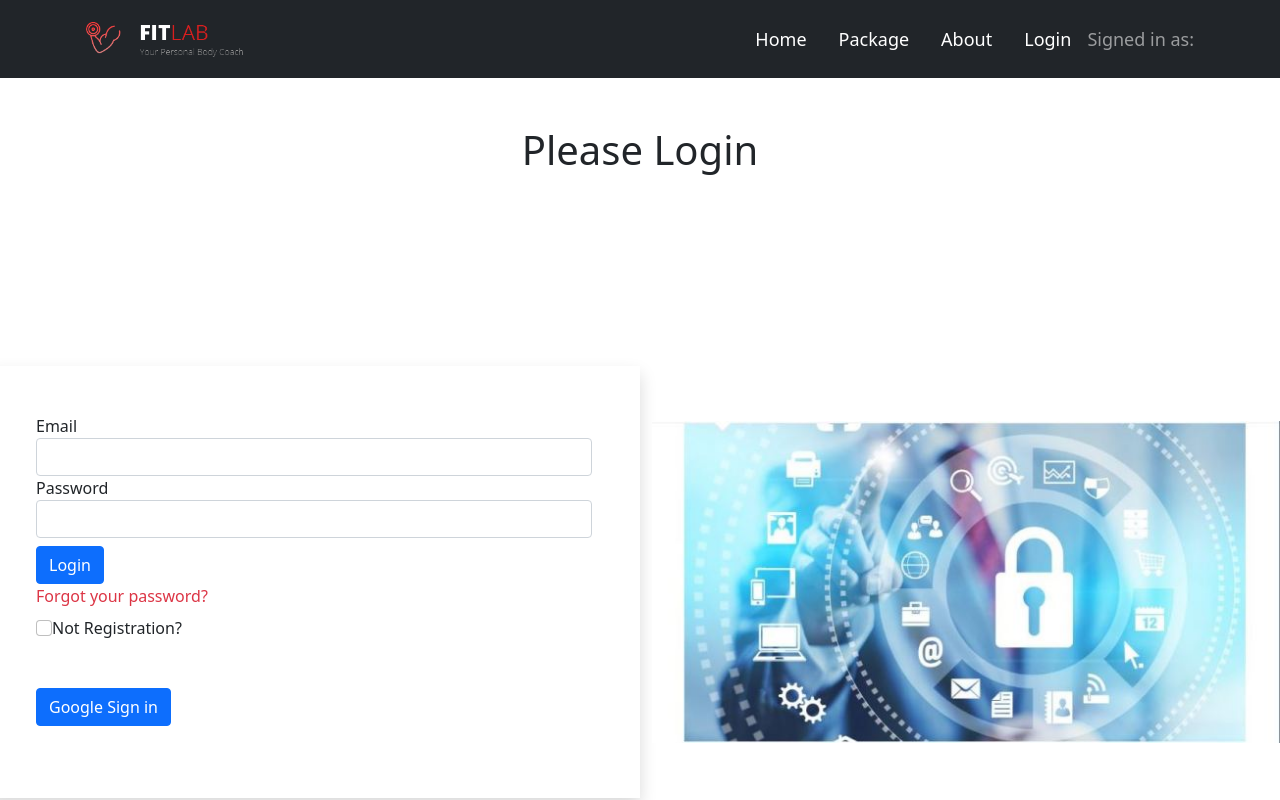
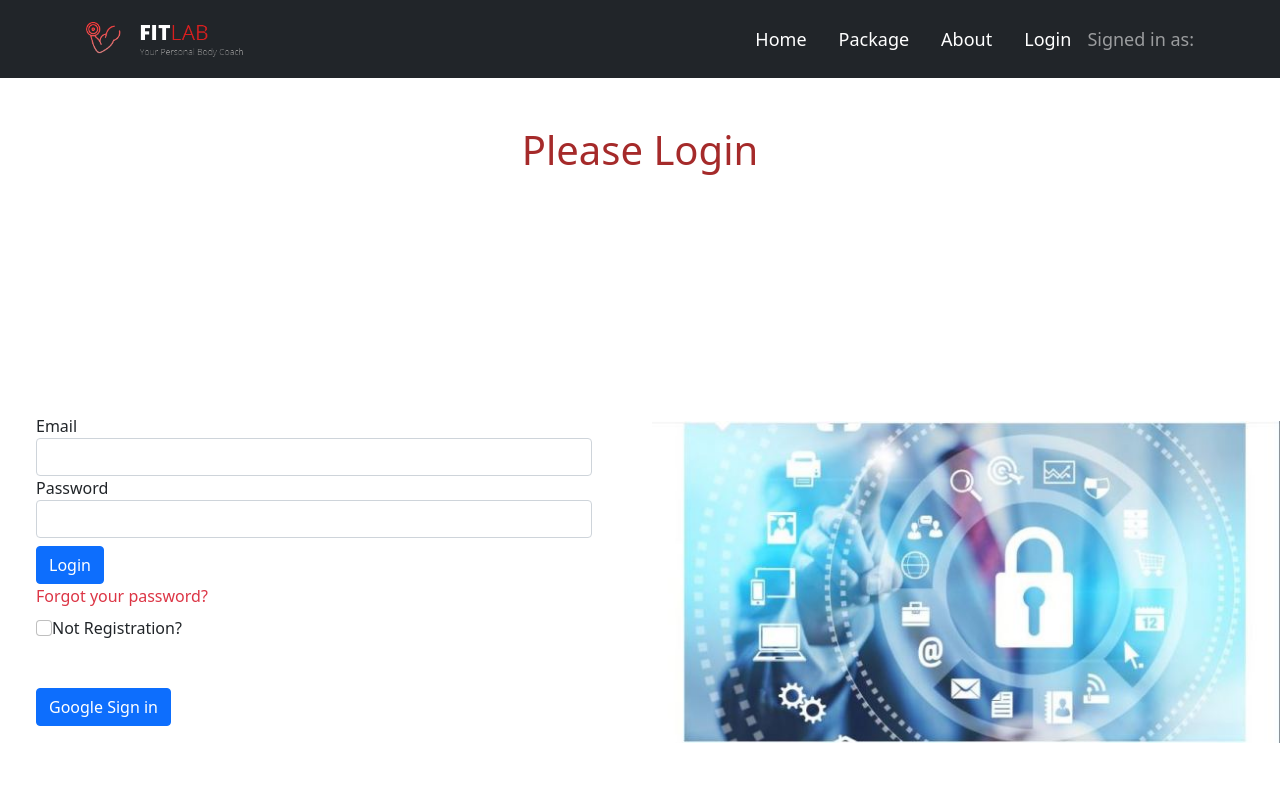
Before and after one commit to musasazib/fit-lab, a React (Create React App) app: page /login in a window 1280 px wide. Shown: the top 800 px of the page. Built offline with nearby package versions, Linux system fonts and the light colour scheme; no server answers.

Commit message:
Login done

```diff
--- /dev/null
+++ b/src/components/Login/Login/Login.css
@@ -0,0 +1,6 @@
+.login-style:hover{
+    box-shadow: 2px 2px 10px gray;
+}
+.login-title{
+    color: brown;
+}
--- a/src/components/Login/Login/Login.js
+++ b/src/components/Login/Login/Login.js
@@ -1,4 +1,5 @@
 import React from 'react';
+import './Login.css';
 import useAuth from '../../../hooks/useAuth';
 import Footer from '../../Shared/Footer/Footer';
 import BannerImage from '../../../images/ebale-nutanix-cvm-ahv-login-banner-1-1.jpg';
@@ -16,9 +17,9 @@ const Login = () => {
 
     return (
         <div>
-            <h1 className="text-center pt-5">Please Login</h1>
+            <h1 className="text-center pt-5 login-title">Please Login</h1>
             <div className="row align-items-center" style={{ height: "100vh" }}>
-                <div className="col-md-6 col-12 shadow p-5">
+                <div className="col-md-6 col-12 login-style p-5">
                     <form onSubmit={handleLogin}>
                         <div className="form-group">
                             <label htmlFor="email">Email</label>
```
